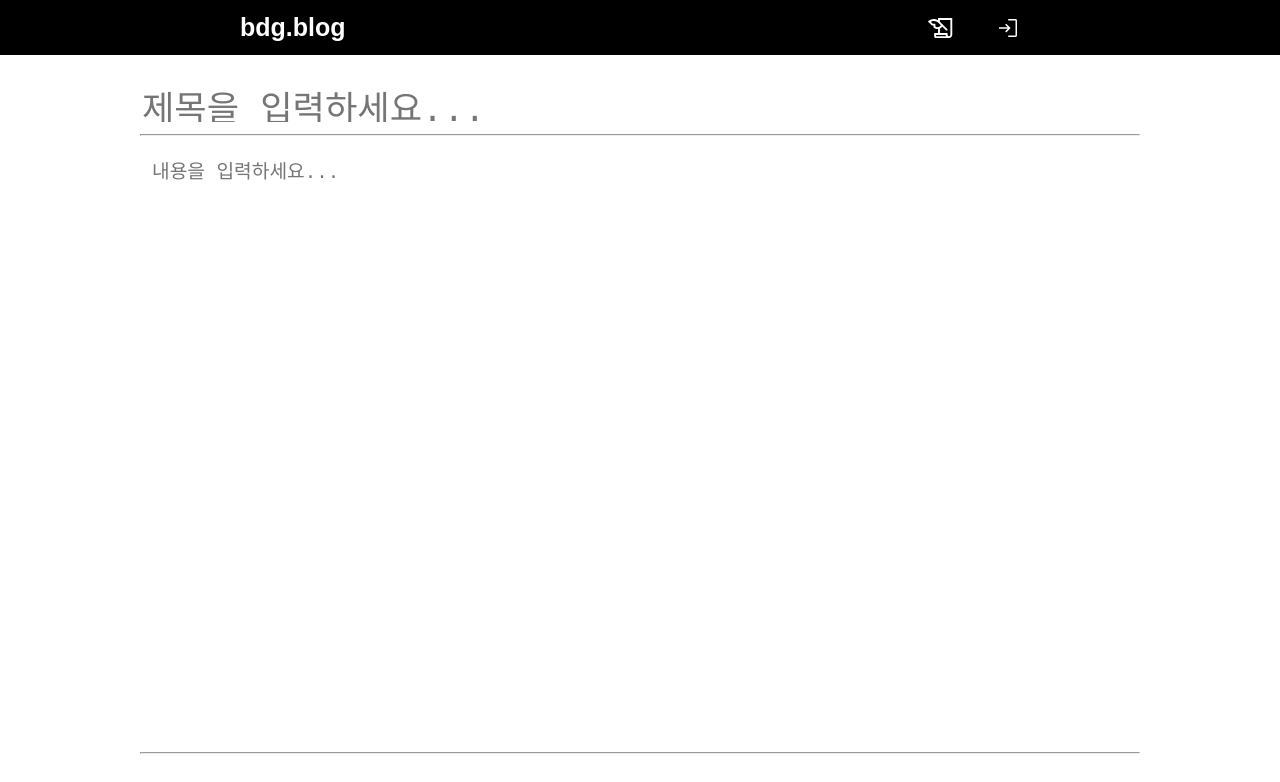
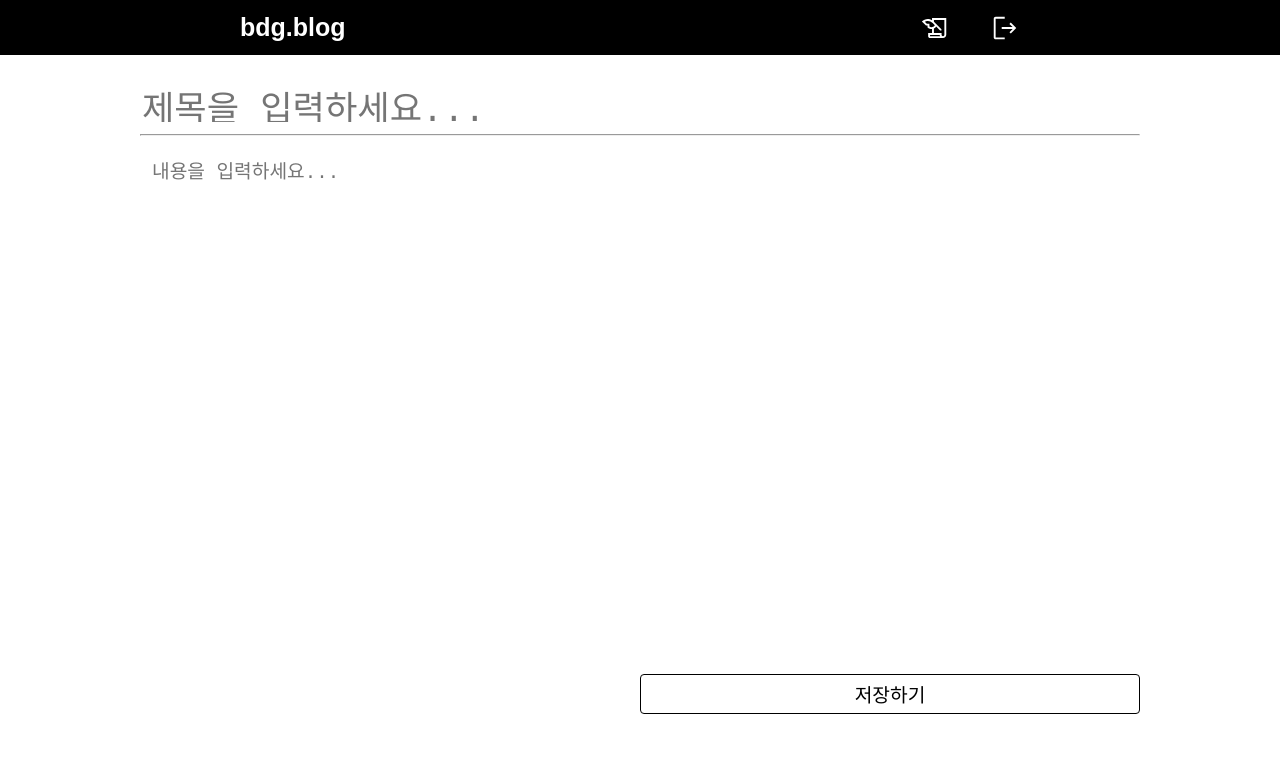
Before and after one commit to deagwon97/bdg-blog-v2, a Next.js app in the folder src/: page /post/create/ in a window 1280 px wide. Shown: the top 782 px of the page. Built offline with nearby package versions, Linux system fonts and the light colour scheme; sample sign-in values are in the browser's storage.

Commit message:
adding create post login(to check telefunc api logic)

```diff
--- a/src/components/header/index.tsx
+++ b/src/components/header/index.tsx
@@ -1,6 +1,7 @@
 import styles from './header.module.scss'
 import Image from 'next/image'
 import loginIcon from 'assets/header/login-icon.svg'
+import logoutIcon from 'assets/header/logout-icon.svg'
 
 import writeIcon from 'assets/header/write-icon.svg'
 import Head from 'next/head'
@@ -17,8 +18,9 @@ type HeaderProps = {
 export const Header: React.FC<HeaderProps> = (props) => {
   const [bannerHeight, setBannerHeight] = useState<number>(minHeight)
   const [fakeBannerHeight, setFakeBannerHeight] = useState<number>(minHeight)
+  const [firstTime, setFirstTime] = useState<boolean>(true)
+  const [accessToken, setAccessToken] = useState<string>('')
 
-  const [firstTime, setFirstTime] = useState<boolean>(true)
   let height = maxHeight
   let fakeHeight = maxHeight
   const handleScroll = () => {
@@ -64,6 +66,21 @@ export const Header: React.FC<HeaderProps> = (props) => {
     }
   }, [firstTime, props])
 
+  //get access token from local storage
+  useEffect(() => {
+    let token = localStorage.getItem('accessToken')
+    console.log(token)
+    if (token !== null) {
+      setAccessToken(token)
+    }
+  }, [])
+
+  const clearLocalStorage = () => {
+    localStorage.clear()
+    setAccessToken('')
+    window.location.reload()
+  }
+
   return (
     <>
       <Head>
@@ -80,7 +97,9 @@ export const Header: React.FC<HeaderProps> = (props) => {
           <Link href="/main/">
             <div className={styles.title}>bdg.blog</div>
           </Link>
+
           <div className={styles.icons}>
+            {accessToken && (
               <Link href="/post/create/">
                 <Image
                   alt="writeIcon"
@@ -88,18 +107,33 @@ export const Header: React.FC<HeaderProps> = (props) => {
                   src={writeIcon}
                 />
               </Link>
+            )}
+            {!accessToken ? (
               <Link href="/login/">
                 <Image
                   alt="loginIcon"
                   style={{
-                  height: 24,
-                  width: 24,
+                    height: 30,
+                    width: 30,
                     marginLeft: 40,
                     marginRight: 20
                   }}
                   src={loginIcon}
                 />
               </Link>
+            ) : (
+              <Image
+                alt="logoutIcon"
+                style={{
+                  height: 30,
+                  width: 30,
+                  marginLeft: 40,
+                  marginRight: 20
+                }}
+                onClick={clearLocalStorage}
+                src={logoutIcon}
+              />
+            )}
           </div>
         </div>
       </div>
--- a/src/components/post/PostCards.tsx
+++ b/src/components/post/PostCards.tsx
@@ -10,7 +10,6 @@ import doubbleRightArrow from 'assets/common/double-right-arrow.svg'
 import useComponentSize from 'tools/useComponentSize'
 import Link from 'next/link'
 import { onLoadPostListPageSortByDate } from 'server/service/post.telefunc'
-import { onLogin } from 'server/service/user.telefunc'
 
 type Post = Prisma.PostGetPayload<{}>
 type PostProps = {
--- a/src/components/toyProjects/ToyProject.module.scss
+++ b/src/components/toyProjects/ToyProject.module.scss
@@ -60,7 +60,7 @@
   width: 40px;
   height: 40px;
   margin-left: 20px;
-  margin-right: auto;
+  margin-right: 20px;
   background-color: black;
   display: flex;
   flex-direction: column;
@@ -95,7 +95,7 @@
 }
 
 .Click {
-  width: 200px;
+  width: 180px;
   @include background;
   .cardBackground {
     @include cardBackground;
--- a/src/components/toyProjects/ToyProjects.tsx
+++ b/src/components/toyProjects/ToyProjects.tsx
@@ -1,7 +1,7 @@
-import styles from './ToyProjects.module.scss'
+import styles from 'components/toyProjects/ToyProjects.module.scss'
 import Image from 'next/image'
 import chevron from 'assets/common/chevron-right.svg'
-import ToyProject from './ToyProject'
+import ToyProject from 'components/toyProjects/ToyProject'
 import cahtIcon from 'assets/common/chat-icon.svg'
 import solarSystemIcon from 'assets/common/solar-system.svg'
 import benzeneRingIcon from 'assets/common/benzene-ring.svg'
--- a/src/pages/api/test.ts
+++ /dev/null
@@ -1,11 +0,0 @@
-import { NextApiRequest, NextApiResponse } from 'next'
-import fs from 'fs/promises'
-
-export default async function handler(
-  req: NextApiRequest,
-  res: NextApiResponse
-) {
-  await new Promise((resolve) => setTimeout(resolve, 3000))
-  const files = await fs.readdir('.')
-  res.json(files)
-}
--- a/src/pages/post/create.module.scss
+++ b/src/pages/post/create.module.scss
@@ -36,12 +36,12 @@
     .createBox {
       padding: 10px;
       width: 100%;
-      height: 600px;
+      height: 500px;
     }
     .contentBox {
       padding: 10px;
       width: 100%;
-      height: 600px;
+      height: 500px;
       overflow: scroll;
     }
     .saveButton {
--- a/src/pages/post/create.tsx
+++ b/src/pages/post/create.tsx
@@ -3,9 +3,11 @@
 import { Post } from '@prisma/client'
 import Footer from 'components/footer'
 import { Header } from 'components/header'
-import { useEffect, useRef, useState } from 'react'
+import { MutableRefObject, useEffect, useRef, useState } from 'react'
 import PostContent from 'components/post/PostContent'
 import styles from './create.module.scss'
+import useComponentSize from 'tools/useComponentSize'
+import { onCreatedPost } from 'server/service/post.telefunc'
 
 export default function PostCreatePage() {
   useEffect(() => {
@@ -24,6 +26,13 @@ export default function PostCreatePage() {
   const titleRef = useRef<HTMLTextAreaElement>(null)
   const contentRef = useRef<HTMLTextAreaElement>(null)
 
+  let ref = useRef() as MutableRefObject<HTMLInputElement>
+  let size = useComponentSize(ref)
+
+  useEffect(() => {
+    console.log(size.width)
+  }, [size])
+
   const onHandler = () => {
     if (titleRef.current && contentRef.current) {
       setPost({
@@ -37,8 +46,9 @@ export default function PostCreatePage() {
   return (
     <>
       <Header isMain={false} />
-      <div className={styles.background}>
+      <div className={styles.background} ref={ref}>
         <br />
+
         <div className={styles.container}>
           <textarea
             placeholder="제목을 입력하세요..."
@@ -56,17 +66,28 @@ export default function PostCreatePage() {
                 onChange={onHandler}
               />
             </div>
-            <div className={styles.contentBox}>
-              <PostContent post={post} />
+
+            {size.width > 800 && (
+              <div className={styles.contentBox}>
+                <PostContent post={post} />
+              </div>
+            )}
+          </div>
+          {size.width > 800 && (
+            <div>
+              <div
+                onClick={() => {
+                  console.log(post.title)
+                  onCreatedPost(post.title, post.content || '')
+                }}
+                className={styles.saveButton}>
+                저장하기
+              </div>
             </div>
-          </div>
-          <hr />
-          <div>
-            <div className={styles.saveButton}>저장하기</div>
-          </div>
+          )}
+          <br />
         </div>
       </div>
-      <Footer />
     </>
   )
 }
--- a/src/server/repository/post.ts
+++ b/src/server/repository/post.ts
@@ -20,7 +20,7 @@ export const getPostListPageSortByDate: GetPostListPageSortByDate = async (
   return posts
 }
 
-type GetPost = (id: number) => Promise<Post>
+export type GetPost = (id: number) => Promise<Post>
 export const getPost: GetPost = async (id: number) => {
   let post = await prisma.post.findUnique({
     where: {
@@ -43,17 +43,17 @@ export const getMaxPageIndex: GetMaxPageIndex = async (pageSize: number) => {
   return pageNumbers
 }
 
-// type CreatePost = (title: string, content: string) => Promise<Post>
-// export const createPost: CreatePost = async (
-//   title: string,
-//   summary: string,
-//   content: string
-// ) => {
-//   let post = await prisma.post.create({
-//     data: {
-//       title: title,
-//       content: content
-//     }
-//   })
-//   return post
-// }
+export type CreatePost = (title: string, content: string) => Promise<Post>
+
+export const createPost: CreatePost = async (
+  title: string,
+  content: string
+) => {
+  let post = await prisma.post.create({
+    data: {
+      title: title,
+      content: content
+    }
+  })
+  return post
+}
--- a/src/server/service/post.telefunc.ts
+++ b/src/server/service/post.telefunc.ts
@@ -1,7 +1,10 @@
 import {
   GetPostListPageSortByDate,
-  getPostListPageSortByDate
+  getPostListPageSortByDate,
+  createPost,
+  CreatePost
 } from 'server/repository/post'
+import { getContext } from 'telefunc'
 
 export const onLoadPostListPageSortByDate: GetPostListPageSortByDate = async (
   pageSize: number,
@@ -9,3 +12,12 @@ export const onLoadPostListPageSortByDate: GetPostListPageSortByDate = async (
 ) => {
   return getPostListPageSortByDate(pageSize, pageIdx)
 }
+
+export const onCreatedPost: CreatePost = async (
+  title: string,
+  content: string
+) => {
+  const { loginResult } = getContext()
+  console.log('loginResult', loginResult?.accessToken)
+  return createPost(title, content)
+}
```
Also changed, not shown: src/TelefuncContext.d.ts (added, +11 -0 lines), 1 other file (tests, documents, lock files or other folders). Lines whose indentation alone changed are shown as unchanged.
